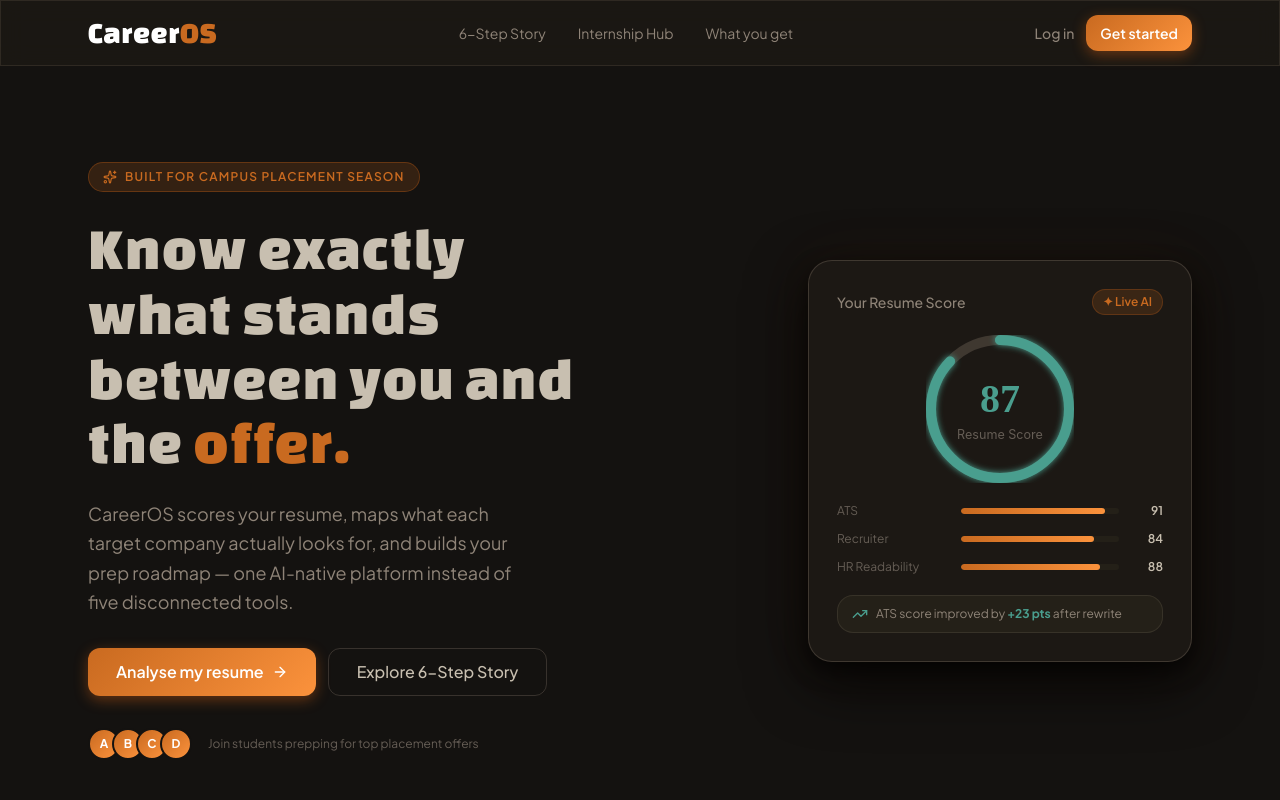
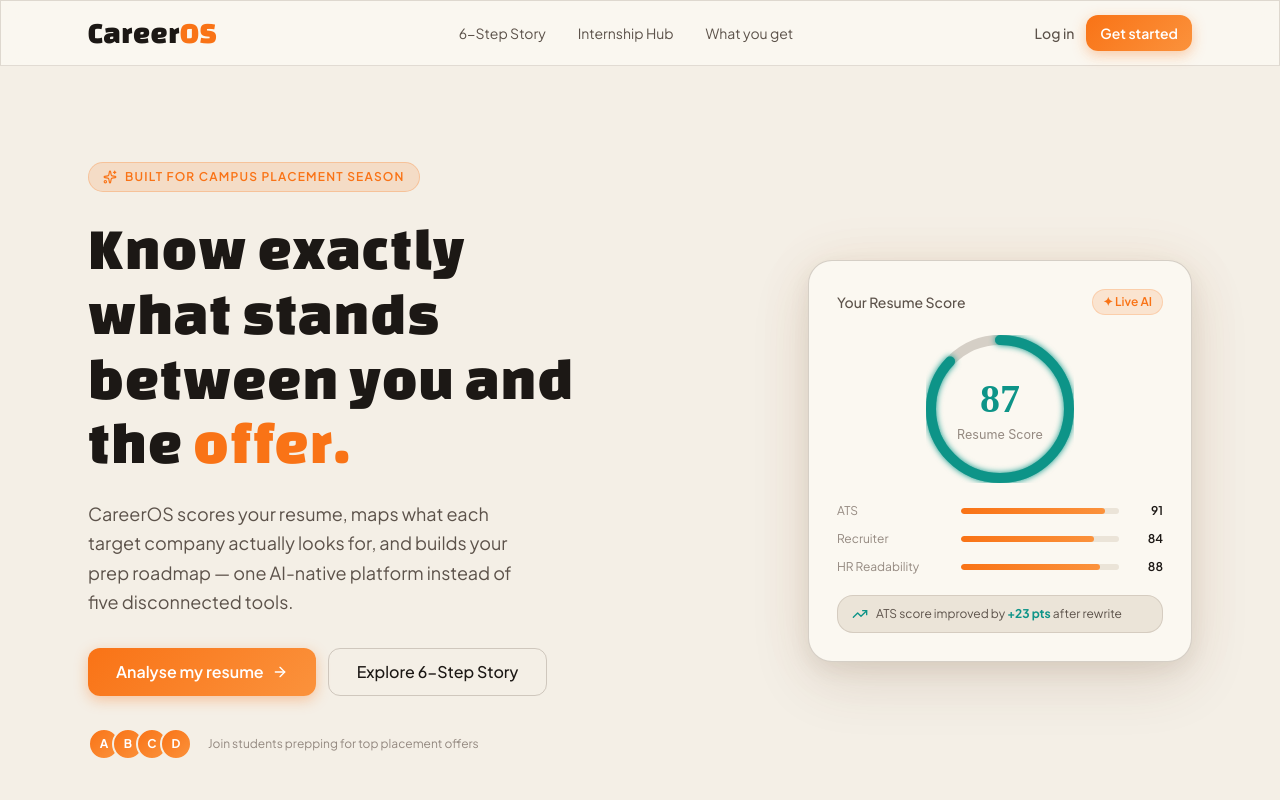
Before and after one commit to bhaveshraoo/Carrer-OS, a Next.js app: page / in a window 1280 px wide. Shown: the top 800 px of the page. Built offline with nearby package versions, Linux system fonts and the light colour scheme.

Commit message:
feat: set default application theme to light mode

```diff
--- a/src/app/layout.tsx
+++ b/src/app/layout.tsx
@@ -38,7 +38,7 @@
         <link rel="apple-touch-icon" href="/favicon.png" />
         <script
           dangerouslySetInnerHTML={{
-            __html: `(function(){var t=localStorage.getItem('careeros-theme')||'dark';document.documentElement.setAttribute('data-theme',t);})()`,
+            __html: `(function(){var t=localStorage.getItem('careeros-theme')||'light';document.documentElement.setAttribute('data-theme',t);})()`,
           }}
         />
       </head>
--- a/src/components/theme-provider.tsx
+++ b/src/components/theme-provider.tsx
@@ -10,18 +10,18 @@
 }
 
 const ThemeContext = createContext<ThemeContextValue>({
-  theme: "dark",
+  theme: "light",
   toggle: () => {},
 });
 
 export function ThemeProvider({ children }: { children: ReactNode }) {
-  const [theme, setTheme] = useState<Theme>("dark");
+  const [theme, setTheme] = useState<Theme>("light");
   const [mounted, setMounted] = useState(false);
 
   useEffect(() => {
-    // Read saved preference or default to dark
+    // Read saved preference or default to light
     const saved = localStorage.getItem("careeros-theme") as Theme | null;
-    const initial: Theme = saved === "light" ? "light" : "dark";
+    const initial: Theme = saved === "dark" ? "dark" : "light";
     setTheme(initial);
     document.documentElement.setAttribute("data-theme", initial);
     setMounted(true);
@@ -41,7 +41,7 @@
         dangerouslySetInnerHTML={{
           __html: `
             (function(){
-              var t = localStorage.getItem('careeros-theme') || 'dark';
+              var t = localStorage.getItem('careeros-theme') || 'light';
               document.documentElement.setAttribute('data-theme', t);
             })()
           `,
```
